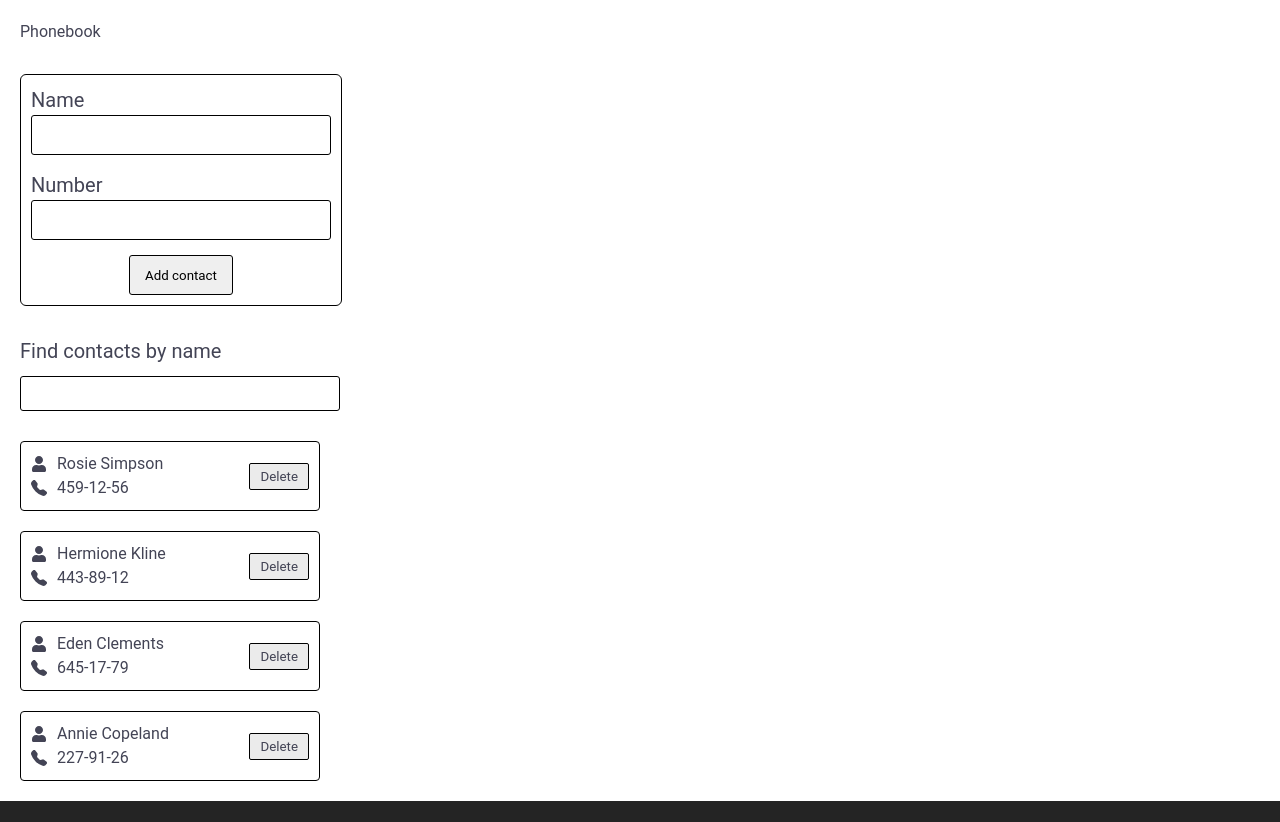
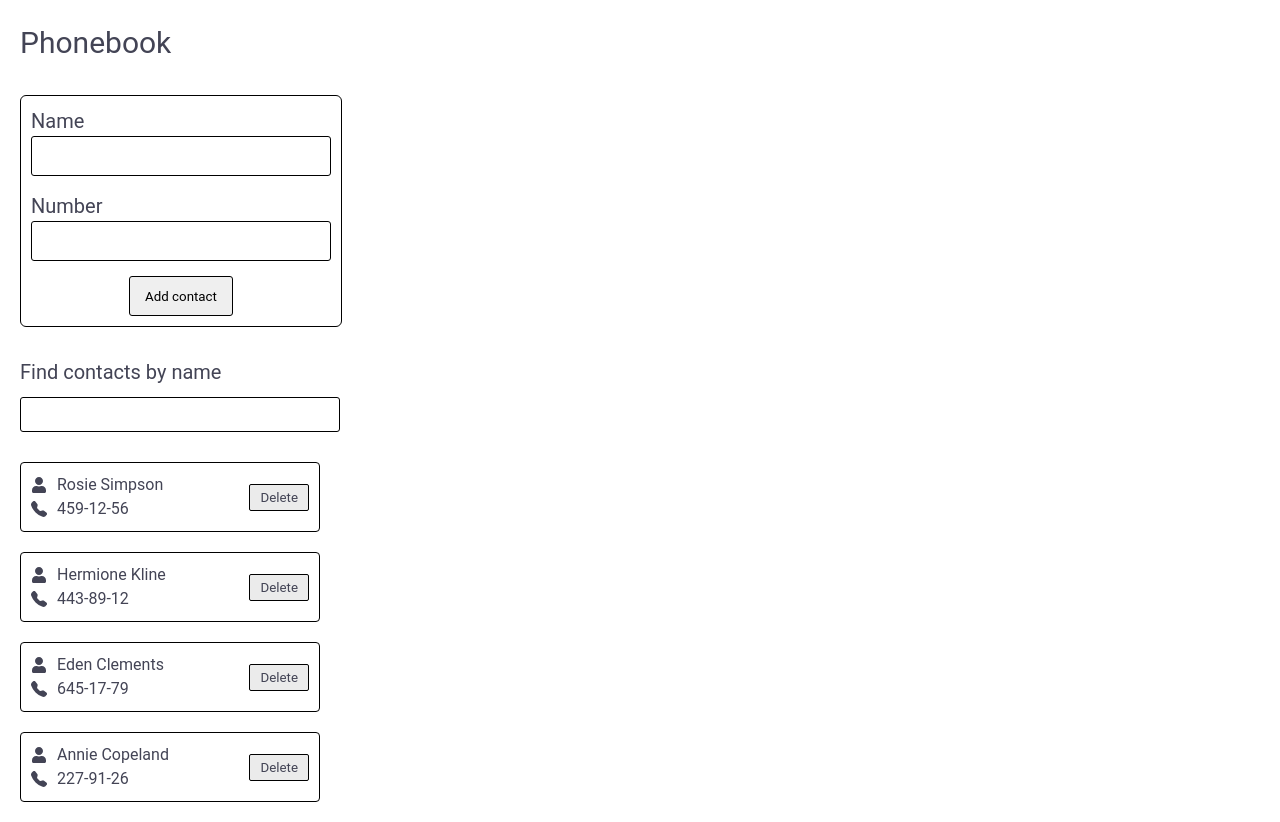
Before and after one commit to Polishchuk-4/goit-react-hw-03, a React (Vite) app: page / in a window 1280 px wide. Before the commit the page ends 801 px from the top, so only its background shows below. Built offline with nearby package versions, Linux system fonts and the light colour scheme.

Commit message:
add style for appTitle

```diff
--- a/src/components/App/App.module.css
+++ b/src/components/App/App.module.css
@@ -10,3 +10,6 @@
   flex-direction: column;
   row-gap: 30px;
 }
+.appTitle {
+  font-size: 30px;
+}
```
